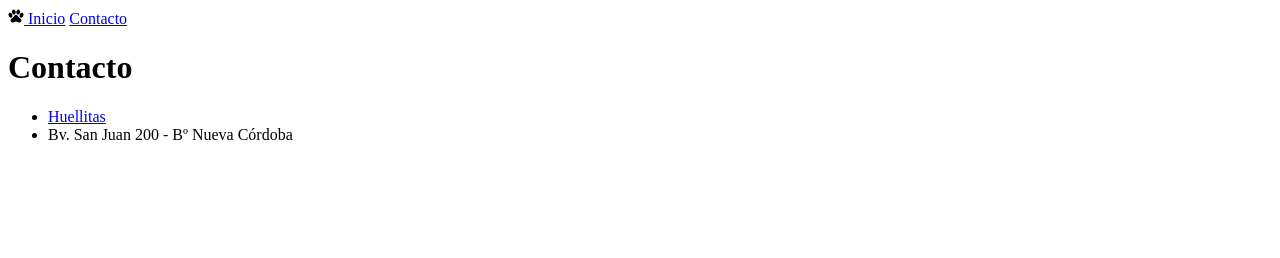
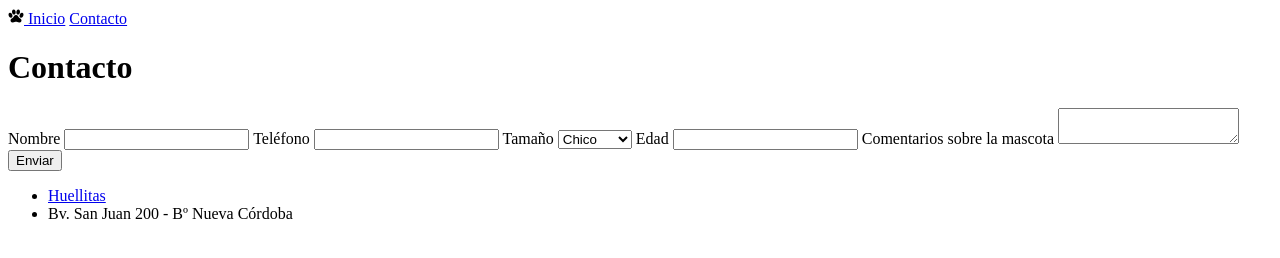
Before and after one commit to Valen453/Actividades-AW, a plain HTML site: page Clase 6/contacto.html in a window 1280 px wide. Drawn offline with Linux system fonts and the light colour scheme.

Commit message:
agregado form

```diff
--- a/Clase 6/contacto.html
+++ b/Clase 6/contacto.html
@@ -18,6 +18,31 @@
 
     <main>
         <h1>Contacto</h1>
+        <form action="contacto.html" method="post">
+            <!--
+            Nombre
+            Telefono
+            Tamaño
+            edad
+            aclaraciones
+            -->
+            <label for="id-nombre">Nombre</label>
+            <input type="text" name="nombre" id="id-nombre">
+
+            <label for="id-telefono">Teléfono</label>
+            <input type="tel" name="telefono" id="id-telefono">
+            <label for="id-tamaño">Tamaño</label>
+            <select name="tamaño-animal" id="id-tamaño">
+                <option value="c">Chico</option>
+                <option value="m">Mediano</option>
+                <option value="g">Grande</option>
+            </select>
+            <label for="id-edad">Edad</label>
+            <input type="number" name="edad" id="id-edad">
+            <label for="id-comentario">Comentarios sobre la mascota</label>
+            <textarea name="comentario" id="id-comentario"></textarea>
+            <button type="submit">Enviar</button>
+        </form>
     </main>
 
     <footer>
```
